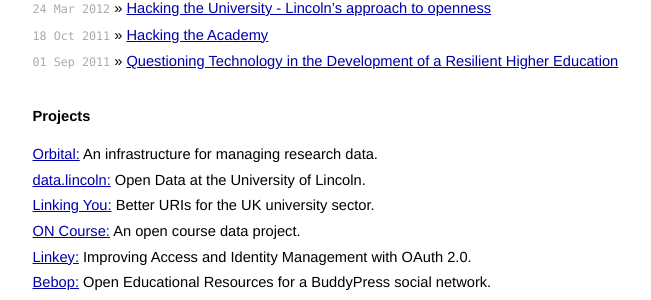
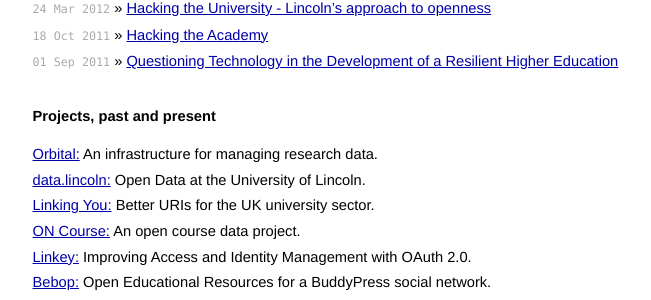
Before and after one commit to josswinn/josswinn.github.com, a Jekyll site: the page built from index.html, in a window 1280 px wide. Shown: the part 417-717 px from the top of the page, without its empty margins (314-965 px from the left). Built offline with Jekyll 4.4.1, drawn with Linux system fonts in a browser that asks for light colours; Markdown is read by kramdown in place of the engine named in the settings.

Commit message:
new header

```diff
--- a/index.html
+++ b/index.html
@@ -13,7 +13,7 @@
       <li><span>{{ post.date | date_to_string }}</span> &raquo; <a href="{{ post.url }}">{{ post.title }}</a></li>
     {% endfor %}
   </ul>
-  <h1>Projects</h1>
+  <h1>Projects, past and present</h1>
   <ul class="posts">
     <li><a href="http://lncd.lincoln.ac.uk/project/orbital/">Orbital:</a> An infrastructure for managing research data.</li>
     <li><a href="http://data.lincoln.ac.uk">data.lincoln:</a> Open Data at the University of Lincoln.</li>
```
